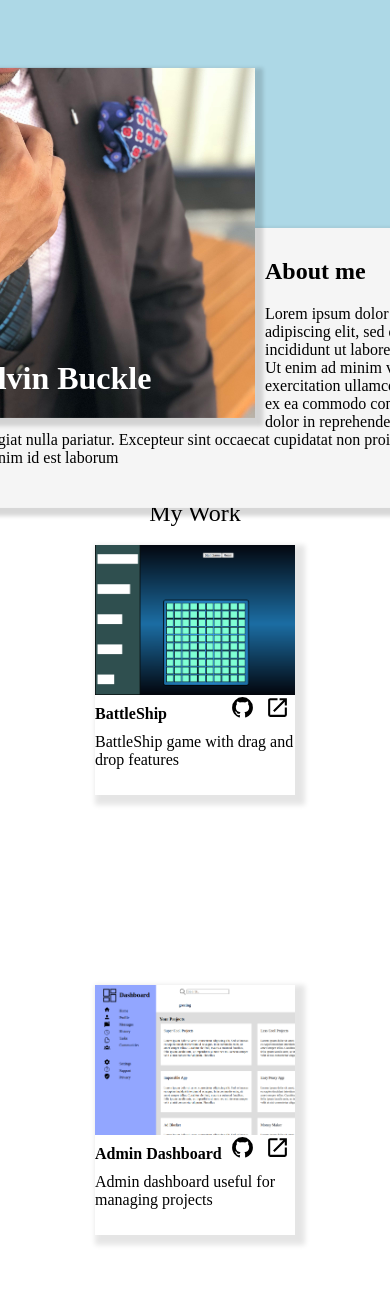
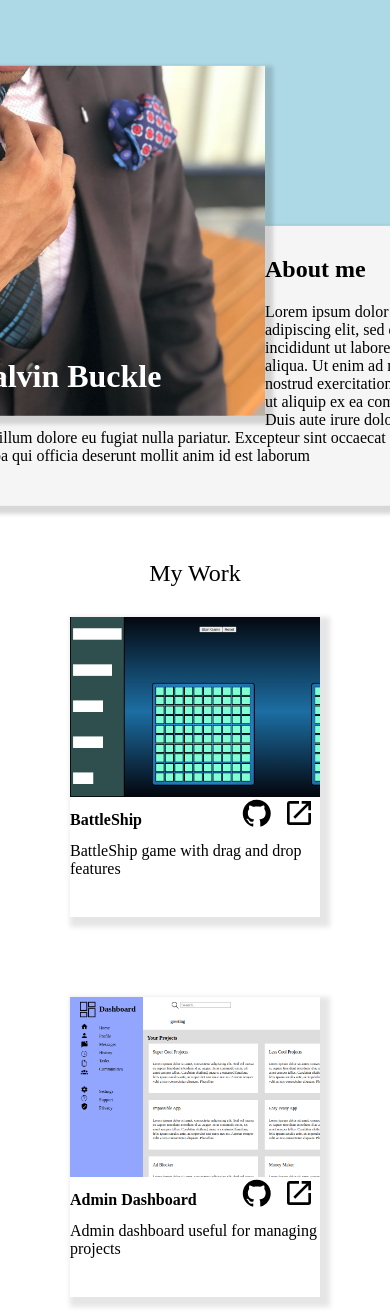
Before and after one commit to Calvin-Buckle/home-page, a plain HTML site: page index.html in a window 390 px wide. Shown: the top 1315 px of the page. Drawn offline with Linux system fonts and the light colour scheme.

Commit message:
create responsive design on projects for Tablets

```diff
--- a/index.html
+++ b/index.html
@@ -122,9 +122,9 @@
     <div id="footer">
         <div id="info-container">
          <div id="footer-header"><h1>Contact Me</h1> </div>
-            <div id="footer-text">Ut enim ad minim veniam, quis nostrud exercitation ullamco laboris nisi
+            <div id="footer-text"><p>Ut enim ad minim veniam, quis nostrud exercitation ullamco laboris nisi
                ut aliquip ex ea commodo consequat. Duis aute irure dolor in
-              </div>
+            </p></div>
             <div id="footer-info">
                <div id="phone-bar">
               <div class="phone-icon"></div>
--- a/style.css
+++ b/style.css
@@ -18,7 +18,8 @@ body{
 #main{
     background-color: whitesmoke;
     width: auto;
-    height: 900px;
+    height: fit-content;
+    margin:30px;
     display: flex;
     flex-direction: column;
 }
@@ -145,7 +146,9 @@ body{
     display: flex;
     justify-content: center;
     background-color: white;
+    padding: 30px;
 }
+
 #main-container{
     height: 95%;
     width: auto;
@@ -315,14 +318,14 @@ body{
 
     #floater{
         float: left;
-        width: 400px;
+        width: 380px;
         height: 160px;
         margin: 10px;
     }
     #about-me{
 
         padding: 10px;
-        width: 700px;
+        width: 660px;
         height: 260px;
     }
 
@@ -332,6 +335,17 @@ body{
         width: 100%;
 
     }
+    #main-container{
+        display: flex;
+
+        align-content: space-around;
+        gap: 80px;
+    }
+
+    .project-container{
+        width: 250px;
+        height:300px;
+    }
 
 
 
```
